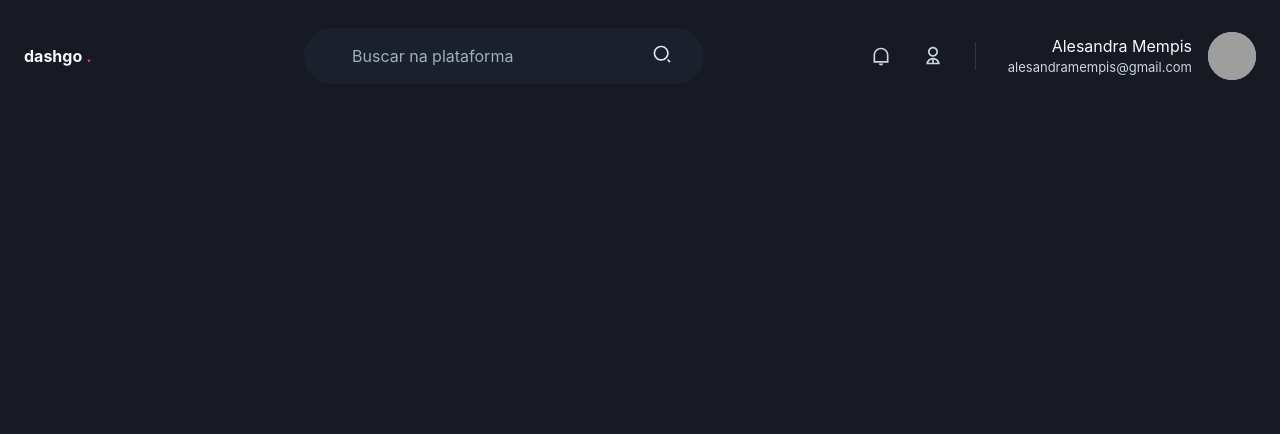
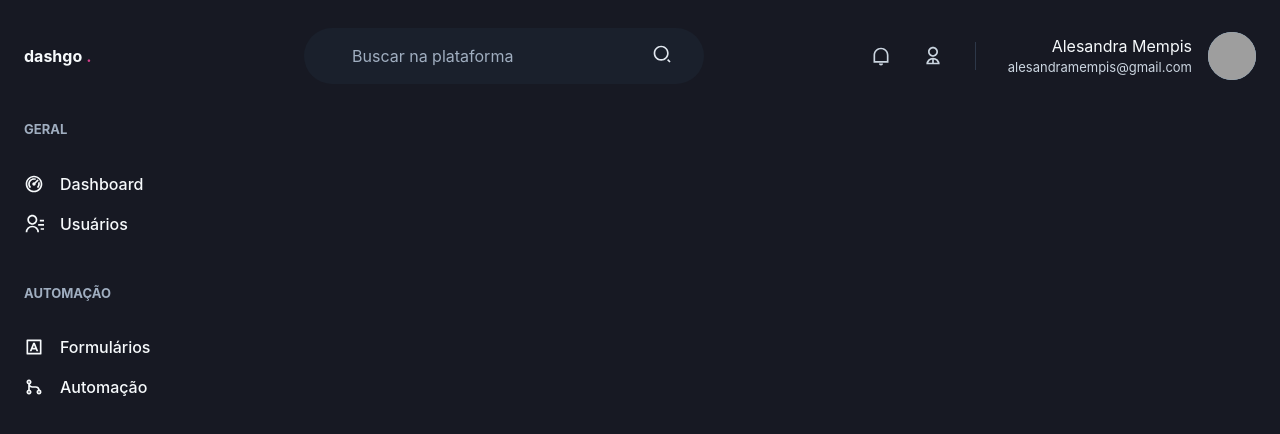
Before and after one commit to alesandraisla/ignite-dashgo-rocketseat, a Next.js app: page /dashboard in a window 1280 px wide. Shown: the top 434 px of the page. Built offline with nearby package versions, Linux system fonts and the light colour scheme; grey boxes are pictures that could not be loaded.

Commit message:
Componente Sidebar

```diff
--- /dev/null
+++ b/src/components/Sidebar.tsx
@@ -0,0 +1,37 @@
+import { Box, Stack, Text, Link, Icon} from "@chakra-ui/react";
+import { RiContactsLine, RiDashboard2Line, RiGitMergeLine, RiInputMethodLine } from "react-icons/ri";
+
+export function Sidebar() {
+    return(
+        <Box as="aside" w="64" mr="8">
+            <Stack spacing="12" align="flex-start">
+                <Box>
+                    <Text fontWeight="bold" color="gray.400" fontSize="small">GERAL</Text>
+                    <Stack spacing="4" mt="8" align="stretch">
+                        <Link display="flex" alignItems="center">
+                            <Icon as={RiDashboard2Line} fontSize="20" />
+                            <Text ml="4" fontWeight="medium">Dashboard</Text>
+                        </Link>
+                        <Link display="flex" alignItems="center">
+                            <Icon as={RiContactsLine} fontSize="20" />
+                            <Text ml="4" fontWeight="medium">Usuários</Text>
+                        </Link>
+                    </Stack>
+                </Box>
+                <Box>
+                    <Text fontWeight="bold" color="gray.400" fontSize="small">AUTOMAÇÃO</Text>
+                    <Stack spacing="4" mt="8" align="stretch">
+                        <Link display="flex" alignItems="center">
+                            <Icon as={RiInputMethodLine} fontSize="20" />
+                            <Text ml="4" fontWeight="medium">Formulários</Text>
+                        </Link>
+                        <Link display="flex" alignItems="center">
+                            <Icon as={RiGitMergeLine} fontSize="20" />
+                            <Text ml="4" fontWeight="medium">Automação</Text>
+                        </Link>
+                    </Stack>
+                </Box>
+            </Stack>
+        </Box>
+    )
+}
--- a/src/pages/dashboard.tsx
+++ b/src/pages/dashboard.tsx
@@ -1,7 +1,20 @@
+import { Flex } from "@chakra-ui/react";
 import { Header } from "../components/Header";
+import { Sidebar } from "../components/Sidebar";
 
 export default function Dashboard() {
     return(
-        <Header/>
+        <Flex direction="column" h="100vh">
+            <Header/>
+            <Flex
+                w="100%"
+                my="6"
+                maxWidth={1480}
+                mx="auto"
+                px="6"
+            >
+                <Sidebar />
+            </Flex>
+        </Flex>
     )
 }
```
